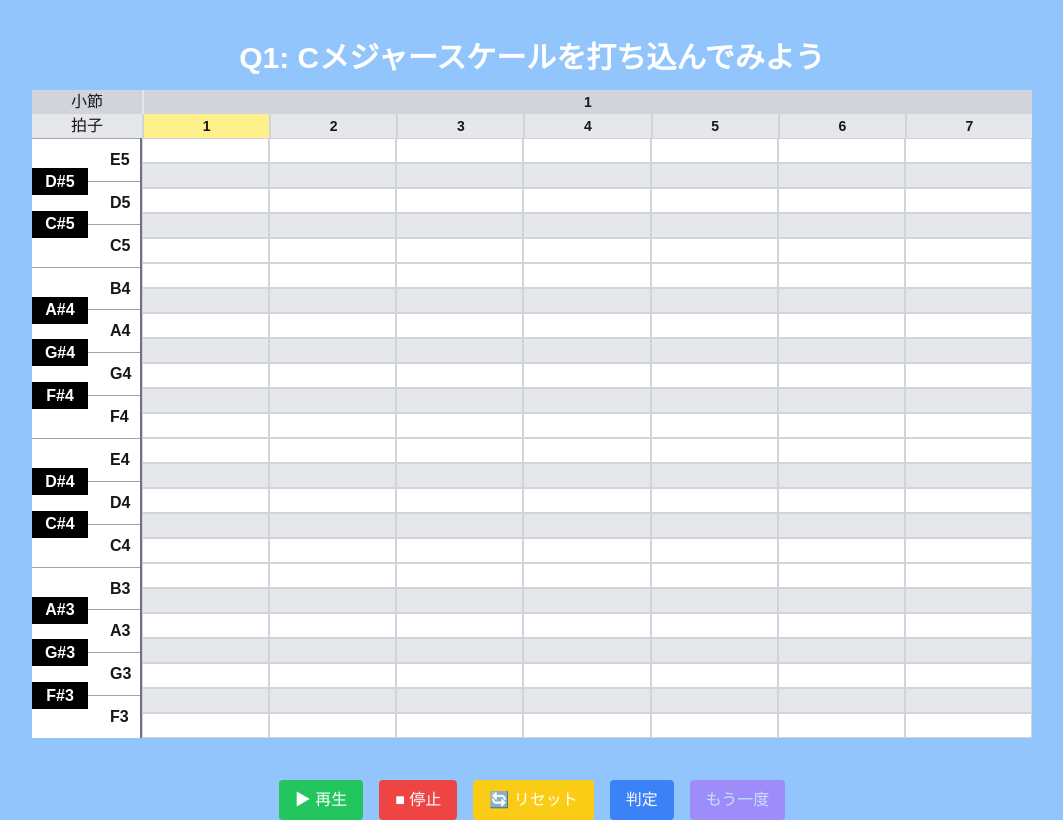
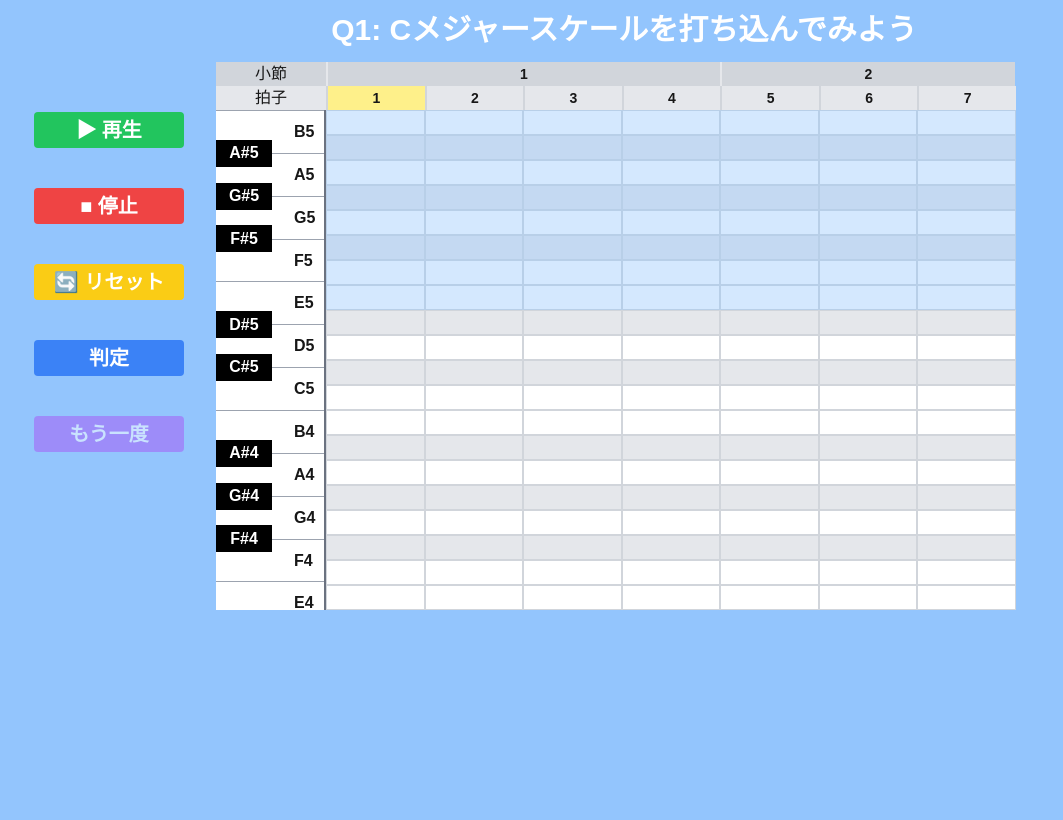
Before and after one commit to Sereia123/MusicLearning, a Next.js app: page /pages/page1 in a window 1280 px wide. Shown: the whole page, without its empty margins (108-1171 px from the left). Built offline with nearby package versions, Linux system fonts and the light colour scheme.

Commit message:
問題・GridContainer調整

```diff
--- a/app/components/GridContainer.tsx
+++ b/app/components/GridContainer.tsx
@@ -1,39 +1,9 @@
 'use client';
 
-import { playNote, playNotes, getAudioContext } from './audioUtils'; // audioUtils からインポート
+import { playNote, playNotes, getAudioContext } from './audioUtils';
 import { useEffect } from 'react';
 
 const intervalMs = 500;
-
-const blackRow: number[] = [2, 4, 7, 9, 11, 14, 16, 19, 21, 23];
-const rowToNote: Record<number, string> = {
-  1: 'E5',
-  2: 'D#5',
-  3: 'D5',
-  4: 'C#5',
-  5: 'C5',
-  6: 'B4',
-  7: 'A#4',
-  8: 'A4',
-  9: 'G#4',
-  10: 'G4',
-  11: 'F#4',
-  12: 'F4',
-  13: 'E4',
-  14: 'D#4',
-  15: 'D4',
-  16: 'C#4',
-  17: 'C4',
-  18: 'B3',
-  19: 'A#3',
-  20: 'A3',
-  21: 'G#3',
-  22: 'G3',
-  23: 'F#3',
-  24: 'F3',
-};
-
-
 
 export default function GridContainer({
   isPlaying,
@@ -45,6 +15,9 @@ export default function GridContainer({
   noteStates,
   setNoteStates,
   disabled,
+  rowToNote,
+  blackRow,
+  clickableRows
 }: {
   isPlaying: boolean;
   setIsPlaying: (isPlaying: boolean) => void;
@@ -55,6 +28,9 @@ export default function GridContainer({
   noteStates: boolean[][];
   setNoteStates: React.Dispatch<React.SetStateAction<boolean[][]>>;
   disabled: boolean;
+  rowToNote: Record<number, string>;
+  blackRow: number[];
+  clickableRows: number[];
 }) {
 
   useEffect(() => {
@@ -74,7 +50,7 @@ export default function GridContainer({
   useEffect(() => {
     if (!isPlaying) return;
 
-  if (currentCol >= cols) {
+    if (currentCol > cols) {
       setIsPlaying(false);
       return;
     }
@@ -90,7 +66,7 @@ export default function GridContainer({
     if (notesToPlay.length > 0) {
       setTimeout(() => {
         playNotes(notesToPlay, intervalMs / 1000);
-    }, intervalMs*1.2); // ← 100ms 遅らせる（任意の値）
+      }, intervalMs/2); // ← 100ms 遅らせる（任意の値）
     }
 
     const timer = setTimeout(() => {
@@ -101,7 +77,8 @@ export default function GridContainer({
   }, [isPlaying, currentCol, noteStates]);
 
 
-
+  const isRowClickable = (row: number) =>
+    clickableRows.length === 0 || clickableRows.includes(row);
 
   const handleCellClick = (row: number, col: number) => {
     if (disabled) return;
@@ -123,7 +100,7 @@ export default function GridContainer({
   return (
     <div
       className={`
-        relative w-[890px] h-[600px] grid
+        relative w-[690px] h-[900px] grid
         ${disabled ? 'opacity-80 pointer-events-none' : ''}
       `}
       style={{
@@ -134,7 +111,7 @@ export default function GridContainer({
       {isPlaying && <div
         className="absolute top-0 bottom-0 w-1 h-full bg-gray-400 opacity-50 z-20 transition-transform pointer-events-none ease-linear"
         style={{
-          transform: `translateX(${(890 / cols) * currentCol}px)`,
+          transform: `translateX(${(690 / cols) * currentCol}px)`,
           transitionDuration: `${intervalMs}ms`,
 
         }}
@@ -150,15 +127,17 @@ export default function GridContainer({
         return (
           <div
             key={index}
-            // onDoubleClick={() => handleCellClick(row, col)} // ダブルクリックでノートを置く場合
-            onClick={() => handleCellClick(row, col)} // シングルクリックでノートを置く
+            onClick={() => {
+              if (disabled || !isRowClickable(row)) return;
+              handleCellClick(row, col)}}
             className={`
               border border-gray-300 cursor-pointer z-10 transition-colors duration-100 ease-in-out
+              ${!isRowClickable(row) ? 'pointer-events-none opacity-60' : 'cursor-pointer'}
               ${isActive
                 ? 'bg-blue-400 hover:bg-blue-500' // アクティブなノートの色
                 : isBlack
                   ? 'bg-gray-200 hover:bg-gray-300' // 黒鍵の背景色
-                  : 'bg-white hover:bg-gray-100' // 白鍵の背景色
+                  : 'bg-white hover:bg-gray-200' // 白鍵の背景色
               }`}
            ></div>
         );
--- a/app/components/PianoKeys.tsx
+++ b/app/components/PianoKeys.tsx
@@ -3,19 +3,13 @@
 import { playNote } from './audioUtils';
 import React from 'react';
 
-const whiteKeys1 = ['E5', 'D5', 'C5', 'B4', 'A4', 'G4', 'F4'];
-const whiteKeys2 = ['E4', 'D4', 'C4', 'B3', 'A3', 'G3', 'F3'];
-const blackKeys1 = ['D#5', 'C#5', '', 'A#4', 'G#4', 'F#4', ''];
-const blackKeys2 = ['D#4', 'C#4', '', 'A#3', 'G#3', 'F#3', ''];
-
-
-export default function VerticalSynthPiano() {
+export default function VerticalSynthPiano({whiteKeys, blackKeys}:{whiteKeys:string[], blackKeys:string[]}) {
 
   return (
     <div className=''>
-      <div className="relative flex flex-col h-[300px] w-[110px]  bg-white border-r-2 border-gray-500 ">
+      <div className="relative flex flex-col h-[900px] w-[110px]  bg-white border-r-2 border-gray-500 ">
         {/* 白鍵 */}
-        {whiteKeys1.map((key) => (
+        {whiteKeys.map((key) => (
           <div
             key={key}
             onClick={() => playNote(key, 0.5)} // 音の長さを調整 (例: 0.5秒)
@@ -26,14 +20,14 @@ export default function VerticalSynthPiano() {
         ))}
 
         {/* 黒鍵 */}
-        {blackKeys1.map((key, index) =>
+        {blackKeys.map((key, index) =>
           key ? (
             <div
               key={key}
               onClick={() => playNote(key, 0.5)} // 音の長さを調整 (例: 0.5秒)
-              className="absolute left-0 w-14 h-[9%] bg-black z-10 cursor-pointer flex items-center justify-center text-white font-bold"
+              className="absolute left-0 w-14 h-[3%] bg-black z-10 cursor-pointer flex items-center justify-center text-white font-bold"
               style={{
-                top: `${index * (100 / 7) + 10}%`,
+                top: `${index * (100 / 21) + 3.3}%`,
               }}
             >
               {key}
@@ -42,34 +36,7 @@ export default function VerticalSynthPiano() {
         )}
       </div>
 
-      <div className="relative flex flex-col h-[300px] w-[110px] bg-white border-r-2 border-gray-500">
-        {/* 白鍵 */}
-        {whiteKeys2.map((key) => (
-          <div
-            key={key}
-            onClick={() => playNote(key, 0.5)} // 音の長さを調整 (例: 0.5秒)
-            className="flex-1 border-t border-gray-400 flex items-center justify-start pl-2 relative cursor-pointer hover:bg-gray-100 "
-          >
-            <p className='ml-[70%] font-bold'>{key}</p>
-          </div>
-        ))}
 
-        {/* 黒鍵 */}
-        {blackKeys2.map((key, index) =>
-          key ? (
-            <div
-              key={key}
-              onClick={() => playNote(key)}
-              className="absolute left-0 w-14 h-[9%] bg-black z-10 cursor-pointer flex items-center justify-center text-white font-bold"
-              style={{
-                top: `${index * (100 / 7) + 10}%`,
-              }}
-            >
-              {key}
-            </div>
-          ) : null
-        )}
-      </div>
 
     </div>
 
--- /dev/null
+++ b/app/components/noteConfig.tsx
@@ -0,0 +1,44 @@
+export const whiteKeys = ['B5', 'A5', 'G5', 'F5', 'E5', 'D5', 'C5', 'B4', 'A4', 'G4', 'F4', 'E4', 'D4', 'C4', 'B3', 'A3', 'G3', 'F3', 'E3', 'D3', 'C3'];
+
+export const blackKeys = ['A#5', 'G#5', 'F#5', '', 'D#5', 'C#5', '', 'A#4', 'G#4', 'F#4', '', 'D#4', 'C#4', '', 'A#3', 'G#3', 'F#3', '', 'D#3', 'C#3'];
+
+export const rowToNote = {
+  1: 'B5',
+  2: 'A#5',
+  3: 'A5',
+  4: 'G#5',
+  5: 'G5',
+  6: 'F#5',
+  7: 'F5',
+  8: 'E5',
+  9: 'D#5',
+  10: 'D5',
+  11: 'C#5',
+  12: 'C5',
+  13: 'B4',
+  14: 'A#4',
+  15: 'A4',
+  16: 'G#4',
+  17: 'G4',
+  18: 'F#4',
+  19: 'F4',
+  20: 'E4',
+  21: 'D#4',
+  22: 'D4',
+  23: 'C#4',
+  24: 'C4',
+  25: 'B3',
+  26: 'A#3',
+  27: 'A3',
+  28: 'G#3',
+  29: 'G3',
+  30: 'F#3',
+  31: 'F3',
+  32: 'E3',
+  33: 'D#3',
+  34: 'D3',
+  35: 'C#3',
+  36: 'C3',
+};
+
+export const blackRow = [2, 4, 6, 9, 11, 14, 16, 18, 21, 23, 26, 28, 30, 33, 35]; // 黒鍵の行番号
--- a/app/components/question/question1.tsx
+++ /dev/null
@@ -1,3 +0,0 @@
-export const question = "Q1: Cメジャースケールを打ち込んでみよう"
-
-export const correctPositions = [{ row: 16, col: 0 }, { row: 14, col: 1 }, { row: 12, col: 2 }, { row: 11, col: 3 }, { row: 9, col: 4 }, { row: 7, col: 5 }, { row: 5, col: 6 }];
--- /dev/null
+++ b/app/components/question/questionScale.tsx
@@ -0,0 +1,22 @@
+export type Position = { row: number; col: number };
+
+
+export type QuestionData = {
+  question: string;
+  correctPositions: Position[];
+  clickableRows: number[];
+};
+
+export const questions: QuestionData[] = [
+  {
+    question: "Q1: Cメジャースケールを打ち込んでみよう",
+    correctPositions: [{ row: 23, col: 0 }, { row: 21, col: 1 }, { row: 19, col: 2 }, { row: 18, col: 3 }, { row: 16, col: 4 }, { row: 14, col: 5 }, { row: 12, col: 6 }],
+    clickableRows: [8, 9, 10, 11, 12, 13, 14, 15, 16, 17, 18, 19, 20, 21, 22, 23, 24, 25],
+
+  },
+  {
+    question: "Q2: Dメジャースケールを打ち込んでみよう",
+    correctPositions: [{ row: 21, col: 0 }, { row: 19, col: 1 }, { row: 17, col: 2 }, { row: 16, col: 3 }, { row: 14, col: 4 }, { row: 12, col: 5 }, { row: 10, col: 6 }],
+    clickableRows: [6, 7, 8, 9, 10, 11, 12, 13, 14, 15, 16, 17, 18, 19, 20, 21, 22, 23],
+  },
+];
--- a/app/page.tsx
+++ b/app/page.tsx
@@ -2,7 +2,7 @@ import Link from "next/link";
 
 export default function Home() {
   return (
-    <Link href="/pages/page1">
+    <Link href="/pages/select">
       <div className="flex items-center justify-center h-screen">
         <button
           className="
--- a/app/pages/page1/page.tsx
+++ b/app/pages/page1/page.tsx
@@ -3,14 +3,19 @@ import Link from 'next/link';
 import { useState, useEffect } from 'react';
 import GridContainer from '../../components/GridContainer';
 import PianoKeys from '../../components/PianoKeys';
-import {correctPositions, question} from '../../components/question/question1';
+import { questions } from '../../components/question/questionScale';
+import { whiteKeys, blackKeys, rowToNote, blackRow } from '../../components/noteConfig';
+
+
 
 
 export default function Page1() {
+  const [currentIndex, setCurrentIndex] = useState(0); // 今の問題番号
+  const currentQuestion = questions[currentIndex];     // 今の問題データ
   const [isPlaying, setIsPlaying] = useState(false); // 再生状態
   const [startCol, setStartCol] = useState(0);
   const [currentCol, setCurrentCol] = useState(0);
-  const rows = 24;
+  const rows = 36;
   const cols = 7;
   const [noteStates, setNoteStates] = useState<boolean[][]>(
       () => Array.from({ length: rows }, () => Array(cols).fill(false))
@@ -18,6 +23,8 @@ export default function Page1() {
   const [judgeResult, setJudgeResult] = useState<string | null>(null);
   const [isJudged, setIsJudged] = useState(false);
   const [isCorrect, setIsCorrect] = useState(false);
+  const timeSignature = 4; // 1小節の拍子
+  const [isFinished, setIsFinished] = useState(false);
 
 
 
@@ -27,7 +34,7 @@ export default function Page1() {
   };
 
   const handleJudge = () => {
-    const result = correctPositions.every(({ row, col }) => noteStates[row][col]);
+    const result = currentQuestion.correctPositions.every(({ row, col }) => noteStates[row][col]);
     setIsCorrect(result);
     setIsJudged(true);
   };
@@ -38,37 +45,117 @@ export default function Page1() {
     }
   }, [isJudged, isCorrect]);
 
+  //小節計算
+  function generateBarBeatsByCols(cols: number, timeSignature: number): number[] {
+    const fullBars = Math.floor(cols / timeSignature);
+    const remainder = cols % timeSignature;
+
+    const beats = Array.from({ length: fullBars }, () => timeSignature);
+    if (remainder > 0) beats.push(remainder);
+
+    return beats;
+  }
+
+  const beats:number[] = generateBarBeatsByCols(cols, timeSignature);
+
+
+
+
   const handleReturn = () => {
     setJudgeResult(null);
     setIsJudged(false);
 
   }
 
+  const handleNext = () => {
+    setCurrentIndex(currentIndex + 1);
+    setNoteStates(Array.from({ length: rows }, () => Array(cols).fill(false)));
+    setIsJudged(false);
+    setJudgeResult(null);
+    setIsCorrect(false);
+
+    if (currentIndex + 3 > questions.length) {
+      setIsFinished(true);
+    }
+  };
+
   return (
-    <>
+    <div className='w-[1000px] h-[600px] mx-auto my-auto mt-3 flex gap-8'>
 
+      {/* 再生・停止ボタン */}
+      <div className="flex flex-col gap-10 mt-[100px] h-10 ml-auto">
+        <button
+          className={`
+            w-[150px]  bg-green-500 text-white px-4 py-1 rounded hover:bg-green-600 font-bold text-xl
+            ${isJudged ? 'opacity-50 pointer-events-none' : ''}
+          `}
+          onClick={() => handleStart()}
+        >
+          ▶ 再生
+        </button>
+        <button
+          className={`
+            w-[150px] bg-red-500 text-white px-4 py-1 rounded hover:bg-red-600 font-bold text-xl
+            ${isJudged ? 'opacity-50 pointer-events-none' : ''}
+          `}
+          onClick={() => setIsPlaying(false)}
+        >
+          ■ 停止
+        </button>
+        <button
+          onClick={() => {
+            setNoteStates(Array.from({ length: rows }, () => Array(cols).fill(false)));
+          }}
+          className={`
+            w-[150px] bg-yellow-400 text-white px-4 py-1 rounded hover:bg-yellow-500 font-bold text-xl
+            ${isJudged ? 'opacity-50 pointer-events-none' : ''}
+          `}
+        >
+          🔄 リセット
+        </button>
+        <button
+          className={`
+            w-[150px] bg-blue-500 text-white px-4 py-1 rounded hover:bg-blue-600 font-bold text-xl
+            ${isJudged ? 'opacity-50 pointer-events-none' : ''}
+          `}
+          onClick={() => handleJudge()}
+        >
+          判定
+        </button>
+        <button
+          className={`
+            w-[150px] bg-purple-500 text-white px-4 py-1 rounded hover:bg-purple-600 font-bold text-xl
+            ${!isJudged ? 'opacity-50 pointer-events-none' : ''}
+          `}
+          onClick={() => handleReturn()}
+        >
+          もう一度
+        </button>
+      </div>
 
+      <div className='relative w-[816px] right-0'>
 
+        <p className='h-[50px] text-white text-3xl text-center font-bold'>{currentQuestion.question}</p>
 
-      <div className='w-[1000px] h-[670px] mx-auto mt-10'>
-
-        <p className='h-[50px] text-white text-3xl text-center font-bold'>{question}</p>
         <div className='flex gap-0'>
-          <div className='w-[110px] bg-gray-300  text-center'>
+          <div className='w-[110px] bg-gray-300 text-center'>
             小節
           </div>
-          <div className="grid w-[890px]" style={{ gridTemplateColumns: `repeat(${cols/4}, minmax(0, 1fr))` }}>
-            {Array.from({ length: cols/4 }).map((_, col) => (
-              <div
-                key={`start-col-${col}`}
-                className="
-                  h-[24px] flex items-center justify-center text-sm font-bold bg-gray-300 border-l-[2px]"
-              >
-                {col + 1}
-              </div>
-            ))}
 
+          <div className="flex w-[689px] bg-gray-300" >
+            {beats.map((beatCount, index) => {
+              const width = (689 / cols) * beatCount; // px 単位の幅
 
+              return (
+                <div
+                  key={index}
+                  style={{ width: `${width}px` }}
+                  className="h-[24px] cursor-pointer flex items-center justify-center text-sm font-bold border-l-[2px] border-gray-200"
+                >
+                  {index + 1}
+                </div>
+              );
+            })}
           </div>
 
         </div>
@@ -78,7 +165,7 @@ export default function Page1() {
           <div className='w-[110px] bg-gray-200  text-center'>
             拍子
           </div>
-          <div className="grid w-[890px]" style={{ gridTemplateColumns: `repeat(${cols}, minmax(0, 1fr))` }}>
+          <div className="grid w-[690px]" style={{ gridTemplateColumns: `repeat(${cols}, minmax(0, 1fr))` }}>
             {Array.from({ length: cols }).map((_, col) => (
               <div
                 key={`start-col-${col}`}
@@ -97,11 +184,16 @@ export default function Page1() {
 
         {/* ピアノとノーツグリッド */}
 
-        <div className="flex mx-auto mt-0 ">
-          <div className="flex-1">
-            <PianoKeys />
+        <div className="absolute right-[-16px] top-0 h-full w-[16px] rounded" /> {/*バーを外に出す*/}
+
+        <div className="flex mx-auto mt-0 h-[500px] overflow-y-auto overflow-x-hidden">
+          <div className="">
+            <PianoKeys
+              whiteKeys={whiteKeys}
+              blackKeys={blackKeys}
+            />
           </div>
-          <div className="relative flex-1">
+          <div className="relative">
             <GridContainer
               isPlaying={isPlaying} setIsPlaying={setIsPlaying}
               currentCol={currentCol} setCurrentCol={setCurrentCol}
@@ -109,23 +201,37 @@ export default function Page1() {
               cols={cols}
               rows={rows}
               disabled={isJudged}
+              rowToNote={rowToNote}
+              blackRow={blackRow}
+              clickableRows={currentQuestion.clickableRows}
             />
           </div>
 
           {judgeResult && (
-            <div className='absolute flex ml-[200px] mt-[250px] gap-10'>
-              <div className="bg-white/60 p-4 rounded  text-center text-5xl font-bold">
+            <div className='absolute flex flex-col ml-[110px] mt-[200px] gap-4'>
+              <div className="bg-white/60 p-4 rounded  text-center text-5xl font-bold w-[690px]">
                 {judgeResult}
               </div>
 
-              {isCorrect && (
-                <Link href="/pages/page2">
+              {isCorrect && !isFinished && (
+                <button
+                  className="
+                    bg-orange-500/80 text-white text-3xl px-4 py-5 rounded hover:bg-orange-500 w-[300px] ml-[200px]
+                  "
+                  onClick={handleNext}
+                >
+                  次の問題へ {`>>`}
+                </button>
+              )}
+
+              {isFinished && (
+                <Link href="/pages/select">
                   <button
                     className="
-                      bg-orange-500/80 text-white text-3xl px-4 py-5 mt-2 rounded hover:bg-orange-500
+                      bg-orange-500/80 text-white text-3xl px-4 py-5 rounded hover:bg-orange-500 w-[300px] ml-[200px]
                     "
                   >
-                    次の問題へ {`>>`}
+                    ホームへ {`>>`}
                   </button>
                 </Link>
               )}
@@ -135,59 +241,6 @@ export default function Page1() {
         </div>
       </div>
 
-
-      {/* 再生・停止ボタン */}
-      <div className="flex justify-center mt-[70px] space-x-4 h-10">
-        <button
-          className={`
-            bg-green-500 text-white px-4 py-1 rounded hover:bg-green-600
-            ${isJudged ? 'opacity-50 pointer-events-none' : ''}
-          `}
-          onClick={() => handleStart()}
-        >
-          ▶ 再生
-        </button>
-        <button
-          className={`
-            bg-red-500 text-white px-4 py-1 rounded hover:bg-red-600
-            ${isJudged ? 'opacity-50 pointer-events-none' : ''}
-          `}
-          onClick={() => setIsPlaying(false)}
-        >
-          ■ 停止
-        </button>
-        <button
-          onClick={() => {
-            setNoteStates(Array.from({ length: rows }, () => Array(cols).fill(false)));
-          }}
-          className={`
-            bg-yellow-400 text-white px-4 py-1 rounded hover:bg-yellow-500
-            ${isJudged ? 'opacity-50 pointer-events-none' : ''}
-          `}
-        >
-          🔄 リセット
-        </button>
-        <button
-          className={`
-            bg-blue-500 text-white px-4 py-1 rounded hover:bg-blue-600
-            ${isJudged ? 'opacity-50 pointer-events-none' : ''}
-          `}
-          onClick={() => handleJudge()}
-        >
-          判定
-        </button>
-        <button
-          className={`
-            bg-purple-500 text-white px-4 py-1 rounded hover:bg-purple-600
-            ${!isJudged ? 'opacity-50 pointer-events-none' : ''}
-          `}
-          onClick={() => handleReturn()}
-        >
-          もう一度
-        </button>
-      </div>
-
-
-    </>
+    </div>
   );
 }
```
Also changed, not shown: app/components/DoubleClickArea.tsx (deleted, +0 -24 lines), app/components/audioUtils.tsx (+14 -2 lines), app/pages/select/page.tsx (added, +59 -0 lines), package.json (+6 -5 lines), 1 other file (tests, documents, lock files or other folders). Lines whose indentation alone changed are shown as unchanged.
